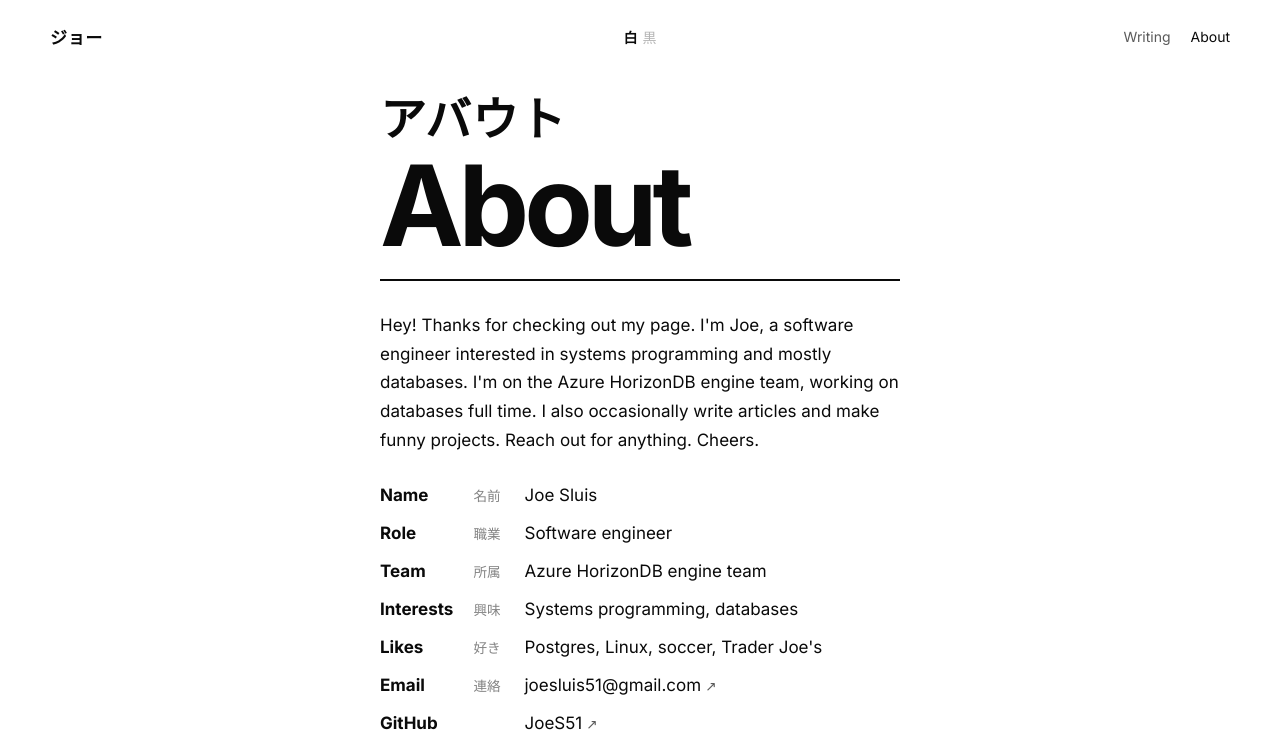
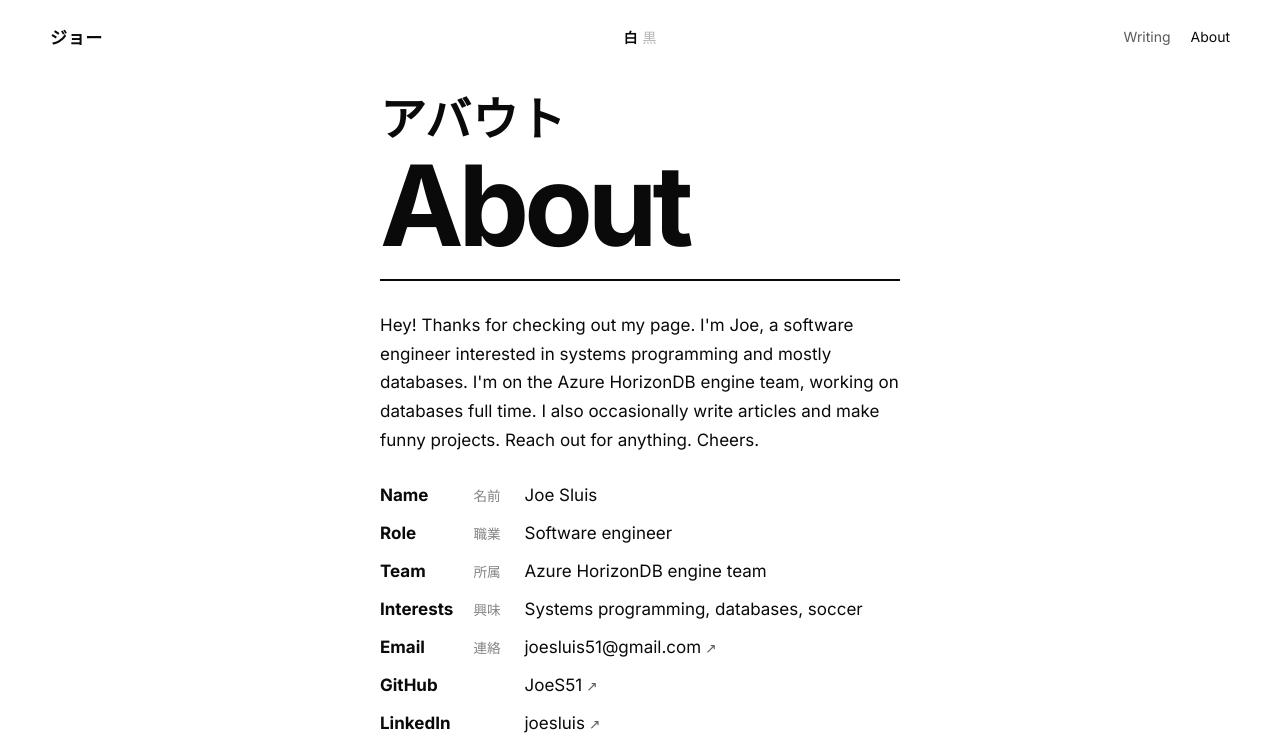
Before and after one commit to JoeS51/Johannes_Sluis_Portfolio_3.0, a Next.js app: page /about in a window 1280 px wide. Shown: the top 752 px of the page. Built offline with nearby package versions, Linux system fonts and the light colour scheme.

Commit message:
Drop Likes from About and add soccer to Interests

```diff
--- a/app/about/page.tsx
+++ b/app/about/page.tsx
@@ -44,8 +44,7 @@ const specs: Spec[] = [
   { label: "Name", ja: "名前", value: "Joe Sluis" },
   { label: "Role", ja: "職業", value: "Software engineer" },
   { label: "Team", ja: "所属", value: "Azure HorizonDB engine team" },
-  { label: "Interests", ja: "興味", value: "Systems programming, databases" },
-  { label: "Likes", ja: "好き", value: "Postgres, Linux, soccer, Trader Joe's" },
+  { label: "Interests", ja: "興味", value: "Systems programming, databases, soccer" },
   { label: "Email", ja: "連絡", value: <a href={`mailto:${links.email}`}>{links.email}</a> },
   { label: "GitHub", value: <a href={links.github} target="_blank" rel="noopener noreferrer">JoeS51</a> },
   { label: "LinkedIn", value: <a href={links.linkedin} target="_blank" rel="noopener noreferrer">joesluis</a> },
```
